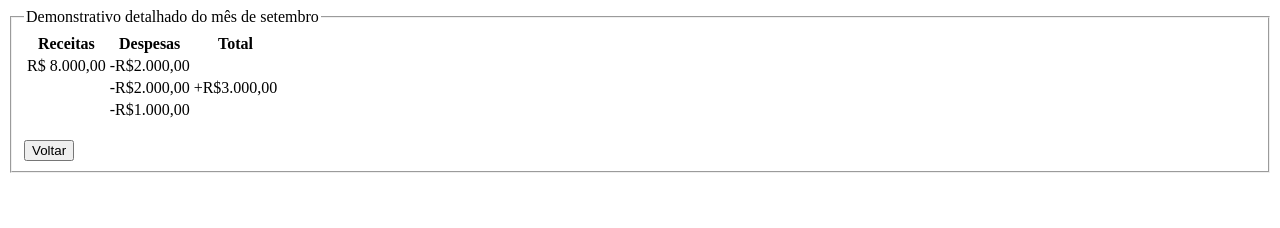
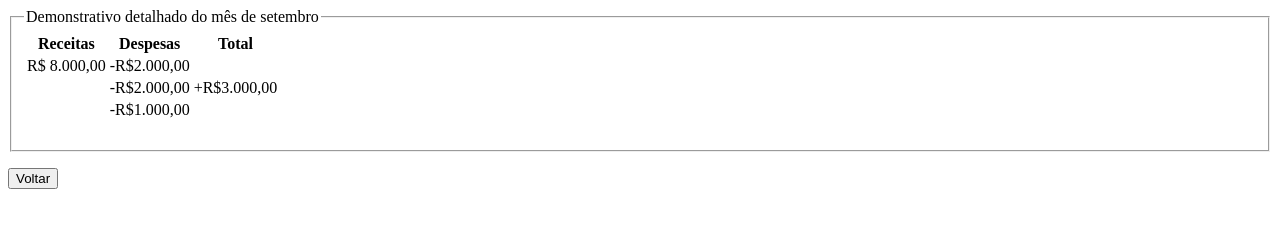
Before and after one commit to Vinicius1179/Trabalho2, a plain HTML site: page setembro/index.html in a window 1280 px wide. Drawn offline with Linux system fonts and the light colour scheme.

Commit message:
Update index.html

```diff
--- a/setembro/index.html
+++ b/setembro/index.html
@@ -1,7 +1,7 @@
 <html>
   <head>
     <meta charset="utf-8">
-    <title> Visão geral</title>
+    <title>Demonstrativo Setembro</title>
   </head>
   <body>
     <form>
@@ -33,8 +33,10 @@
           </thead>
         </table>
         <br>
-      <label> <input type="button" value="Voltar"</label>
       </fieldset>
     </form>
+    <button onclick="history.back()">
+        Voltar
+    </button>
   </body>
 </html>
```
